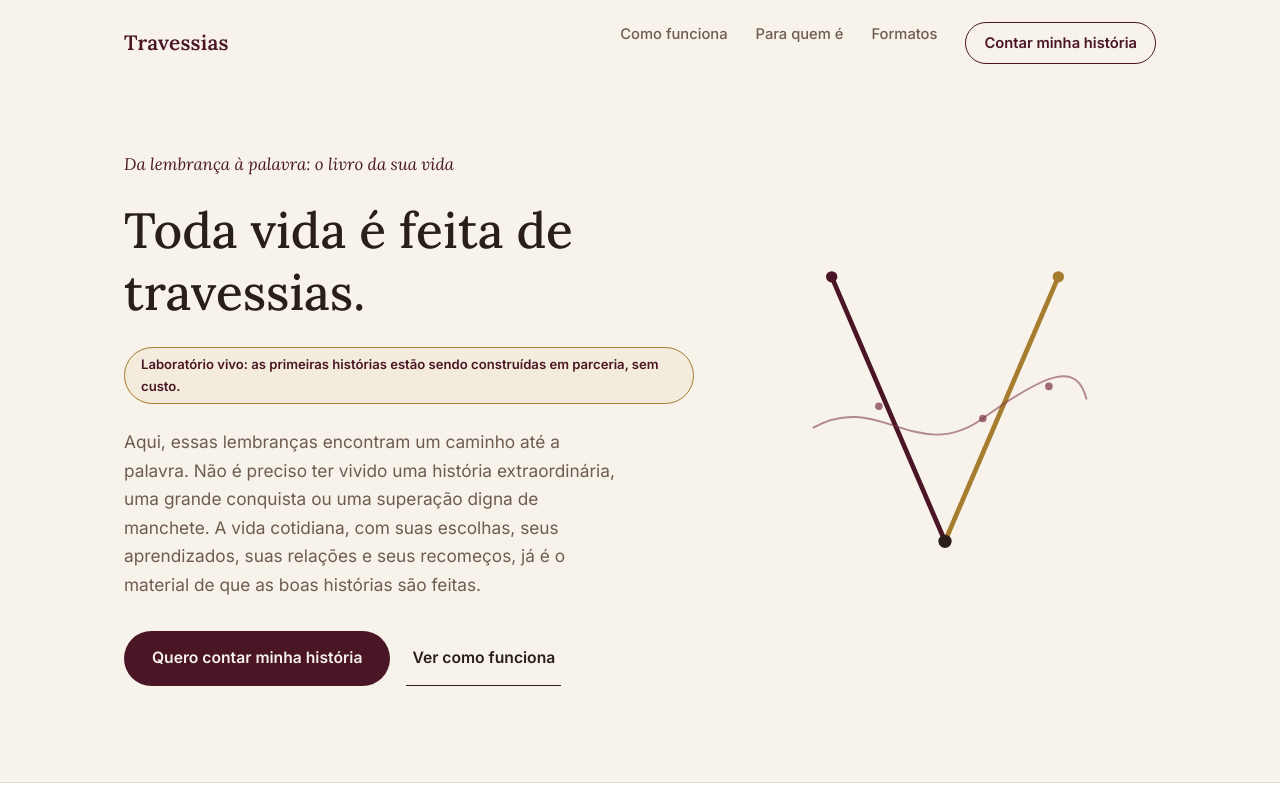
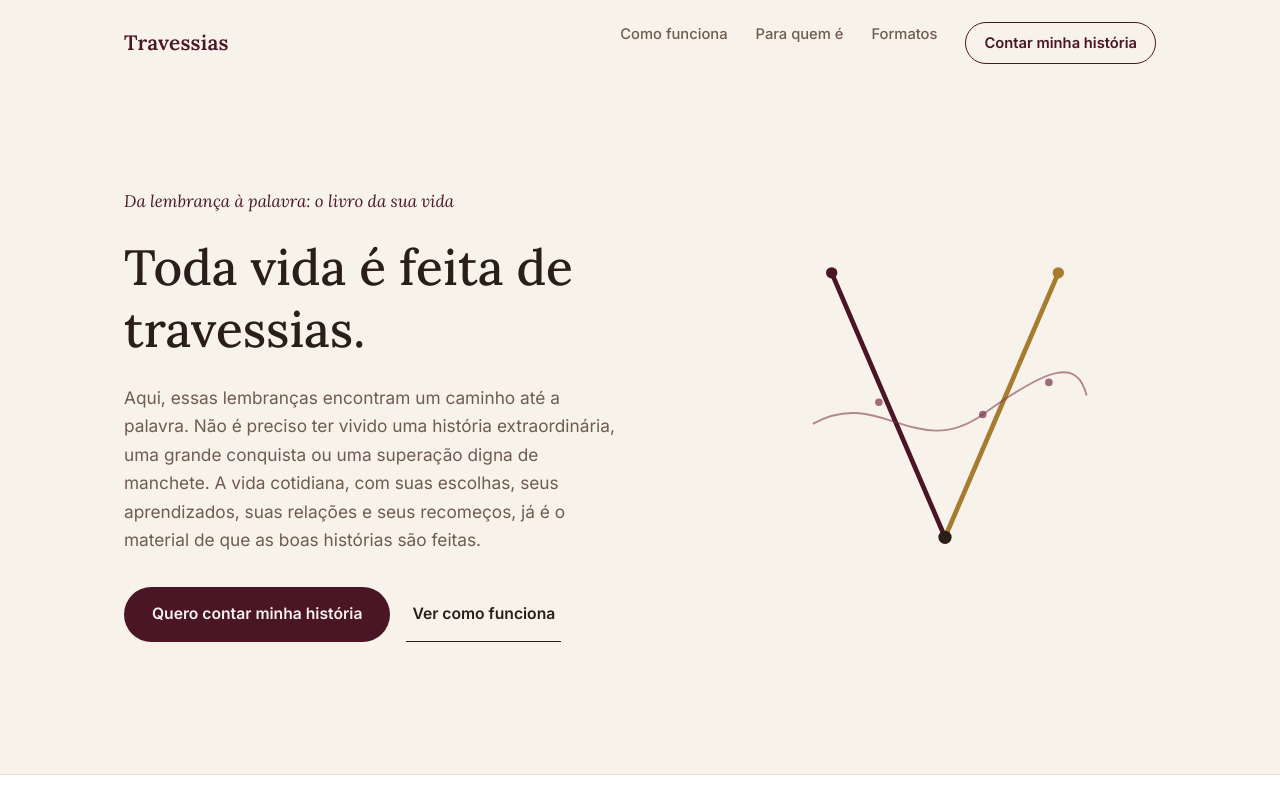
Before and after one commit to VeraRosendo/travessias, a plain HTML site: page index.html in a window 1280 px wide. Shown: the top 800 px of the page. Drawn offline with Linux system fonts and the light colour scheme.

Commit message:
Add files via upload

```diff
--- a/index.html
+++ b/index.html
@@ -25,7 +25,6 @@
   <div class="hero-copy">
     <p class="hero-eyebrow">Da lembrança à palavra: o livro da sua vida</p>
     <h1 class="serif">Toda vida é feita de travessias.</h1>
-    <p class="lab-tag">Laboratório vivo: as primeiras histórias estão sendo construídas em parceria, sem custo.</p>
     <p class="lead">Aqui, essas lembranças encontram um caminho até a palavra. Não é preciso ter vivido uma história extraordinária, uma grande conquista ou uma superação digna de manchete. A vida cotidiana, com suas escolhas, seus aprendizados, suas relações e seus recomeços, já é o material de que as boas histórias são feitas.</p>
     <div class="hero-actions">
       <a class="btn-primary" href="#contato">Quero contar minha história</a>
@@ -104,7 +103,7 @@
     <div class="formats">
       <div class="format-card format-card-priority">
         <h3 class="serif">Site do seu livro</h3>
-        <p>Um espaço próprio na internet reunindo suas histórias, fotos e memórias, com acesso quando e para quem você quiser. É o formato de partida deste laboratório vivo.</p>
+        <p>Um espaço próprio na internet reunindo suas histórias, fotos e memórias, com acesso quando e para quem você quiser. É o formato de partida do Travessias.</p>
       </div>
       <div class="format-card">
         <h3 class="serif">Livro</h3>
@@ -127,9 +126,9 @@
 
 <section class="section-alt cta-final" id="contato">
   <div class="section-inner">
-    <p class="section-kicker">Fase de laboratório vivo</p>
+    <p class="section-kicker">Vamos começar</p>
     <h2 class="serif section-title">Sua história está esperando para ser contada</h2>
-    <p class="section-text">Neste momento, o Travessias está construindo suas primeiras histórias em parceria, sem custo, para amadurecer o projeto. A prioridade agora é ajudar quem gostaria de ter um site com sua história, mas não sabe por onde começar.</p>
+    <p class="section-text">Você conta, eu escuto. Da nossa escuta nasce a narrativa, e da narrativa, o site ou o livro da sua vida.</p>
     <div class="contact-row">
       <a class="btn-primary" href="mailto:contato@travessias.com.br">Escrever um e-mail</a>
       <a class="btn-secondary" href="https://wa.me/5500000000000" target="_blank" rel="noopener">Chamar no WhatsApp</a>
--- a/style.css
+++ b/style.css
@@ -115,18 +115,6 @@ header.site.scrolled {
   line-height: 1.25;
   margin: 0 0 24px;
   max-width: 15ch;
-}
-
-.lab-tag {
-  display: inline-block;
-  font-size: 0.82rem;
-  font-weight: 600;
-  color: var(--maroon);
-  background: var(--gold-tint);
-  border: 1px solid var(--gold);
-  border-radius: 999px;
-  padding: 6px 16px;
-  margin: 0 0 24px;
 }
 
 .hero p.lead {
```
